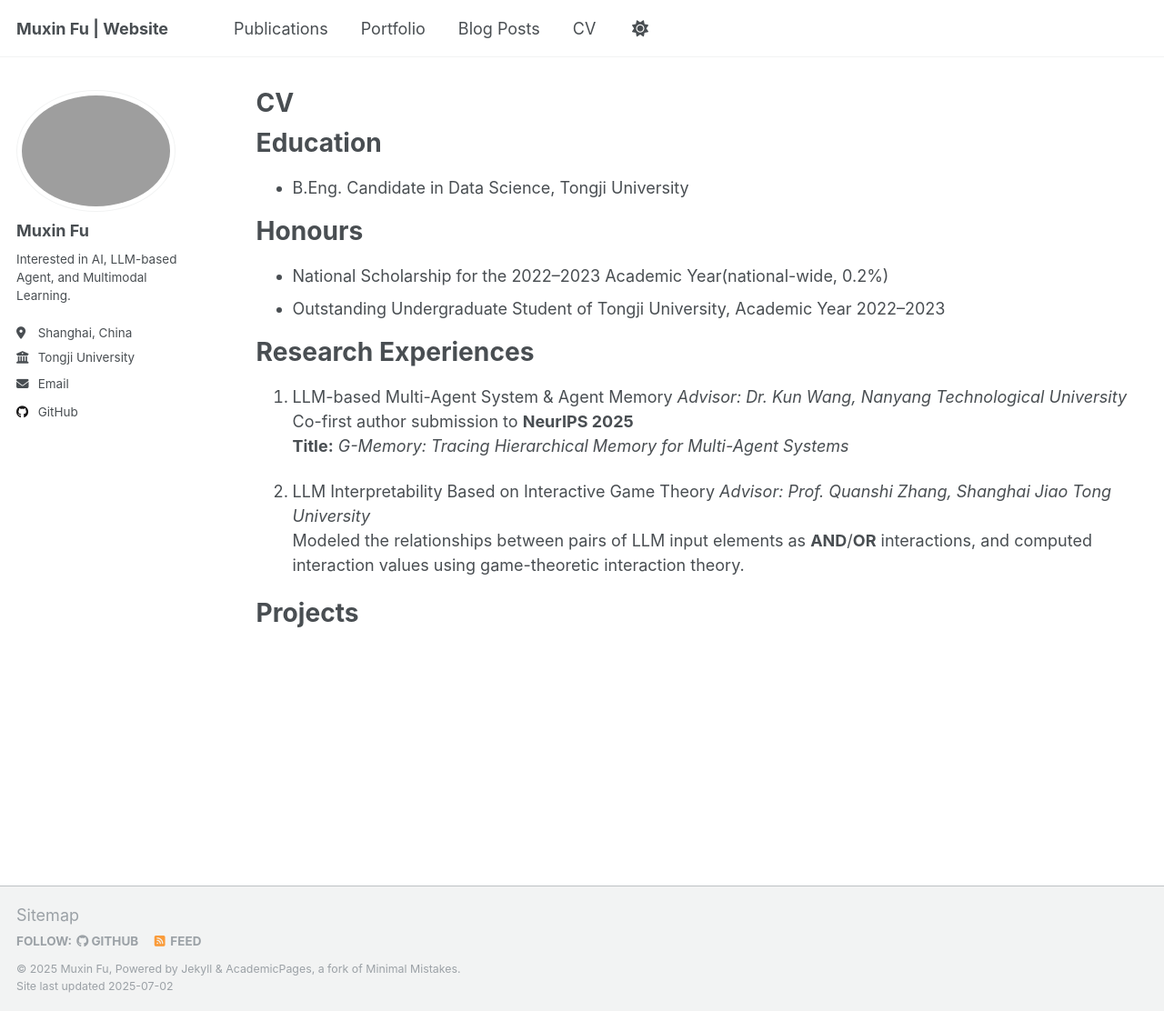
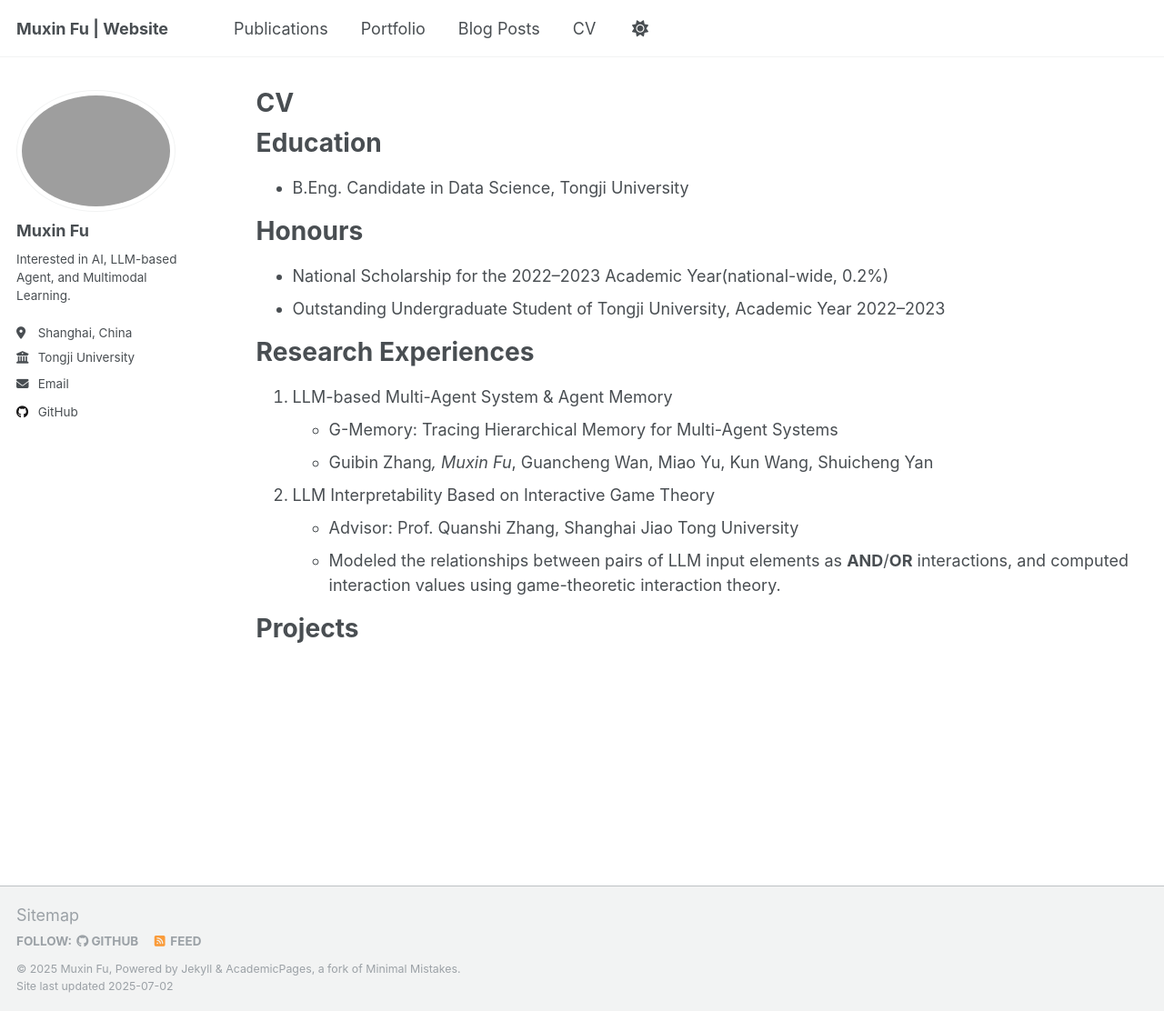
Before and after one commit to KANABOON1/KANABOON1.github.io, a Jekyll site: the page built from _pages/cv.md, in a window 1280 px wide and 1112 px high. Shown: the whole window at 91% size. Built offline with Jekyll 4.4.1, drawn with Linux system fonts in a browser that asks for light colours.

Commit message:
修改 CV 格式

```diff
--- a/_pages/cv.md
+++ b/_pages/cv.md
@@ -21,13 +21,12 @@ Honours
 Research Experiences
 ======
 1. LLM-based Multi-Agent System & Agent Memory
-   *Advisor: Dr. Kun Wang, Nanyang Technological University*
-   Co-first author submission to **NeurIPS 2025**
-   **Title:** *G-Memory: Tracing Hierarchical Memory for Multi-Agent Systems*
+  - G-Memory: Tracing Hierarchical Memory for Multi-Agent Systems
+  - Guibin Zhang*, Muxin Fu*, Guancheng Wan, Miao Yu, Kun Wang, Shuicheng Yan
 
 2. LLM Interpretability Based on Interactive Game Theory
-   *Advisor: Prof. Quanshi Zhang, Shanghai Jiao Tong University*
-   Modeled the relationships between pairs of LLM input elements as **AND**/**OR** interactions, and computed interaction values using game-theoretic interaction theory.
+  - Advisor: Prof. Quanshi Zhang, Shanghai Jiao Tong University
+  - Modeled the relationships between pairs of LLM input elements as **AND**/**OR** interactions, and computed interaction values using game-theoretic interaction theory.
 
 Projects
 ======
```
